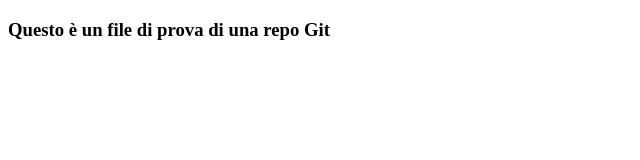
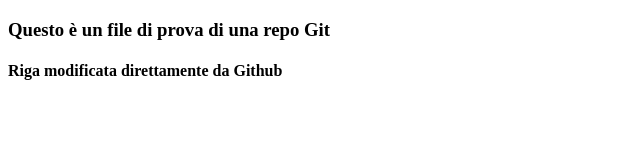
Before and after one commit to dadegi/FS0425-Lezione2, a plain HTML site: page prova.html in a window 1280 px wide. Shown: the whole page, without its empty margins (0-640 px from the left). Drawn offline with Linux system fonts and the light colour scheme.

Commit message:
Update prova.html
Ho modificato il file direttamente da Github.

```diff
--- a/prova.html
+++ b/prova.html
@@ -7,5 +7,6 @@
 </head>
 <body>
     <h3>Questo è un file di prova di una repo Git</h3>
+    <h4>Riga modificata direttamente da Github</h4>
 </body>
 </html>
```
